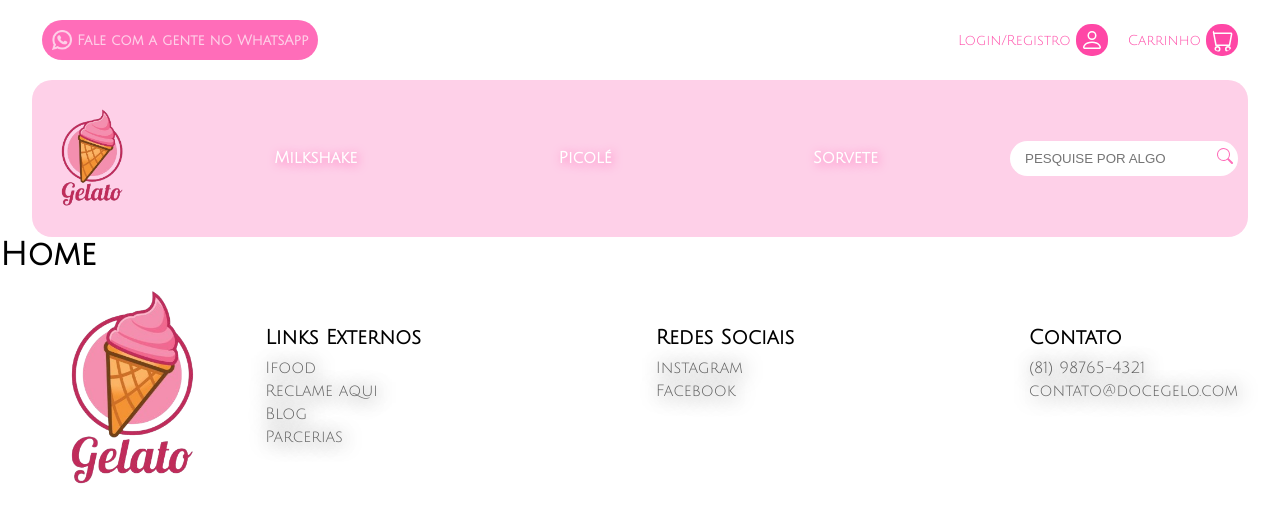
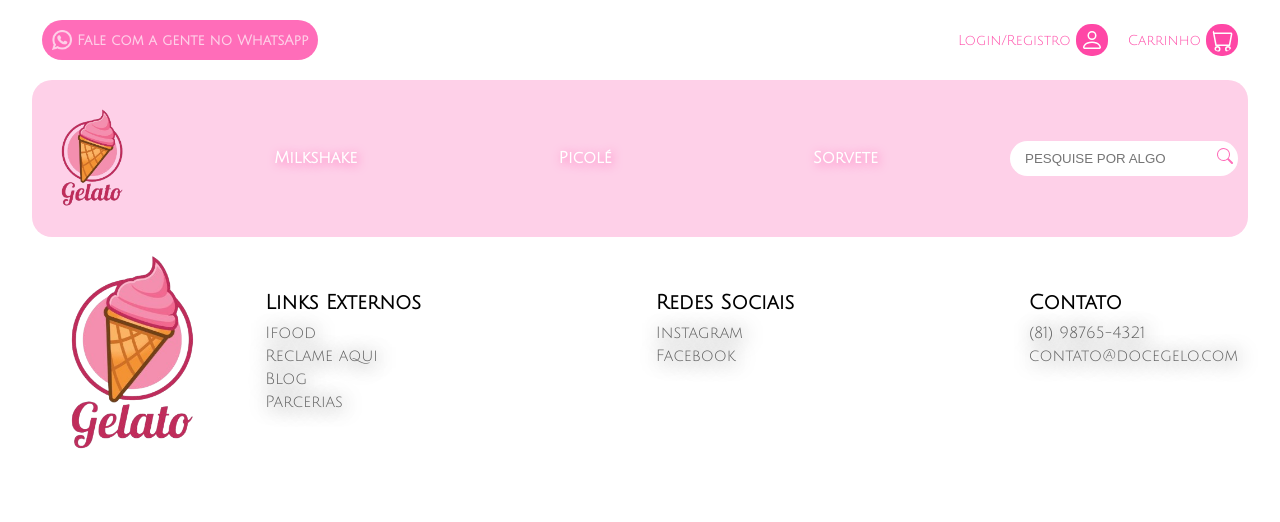
Before and after one commit to Thyale/SorveteriaDoceGelato, a React (Vite) app in the folder DoceGelato/: page / in a window 1280 px wide. Shown: the top 522 px of the page. Built offline with nearby package versions, Linux system fonts and the light colour scheme.

Commit message:
Update Home.jsx

```diff
--- a/DoceGelato/src/Pages/Home/Home.jsx
+++ b/DoceGelato/src/Pages/Home/Home.jsx
@@ -1,5 +1,9 @@
 export default function Home(){
     return(
-        <h1>Home</h1>
+        <main>
+            <section>
+
+            </section>
+        </main>
     )
 }
```
